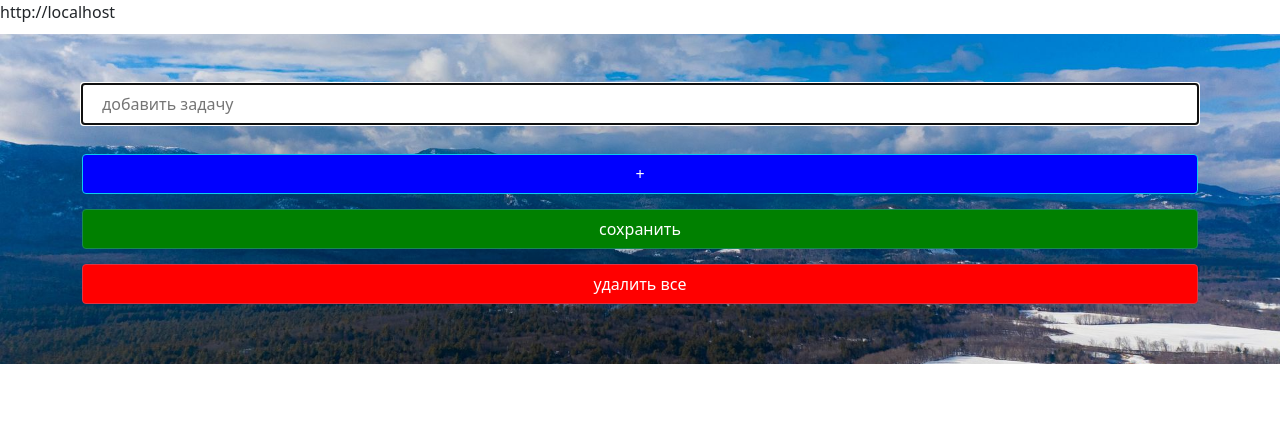
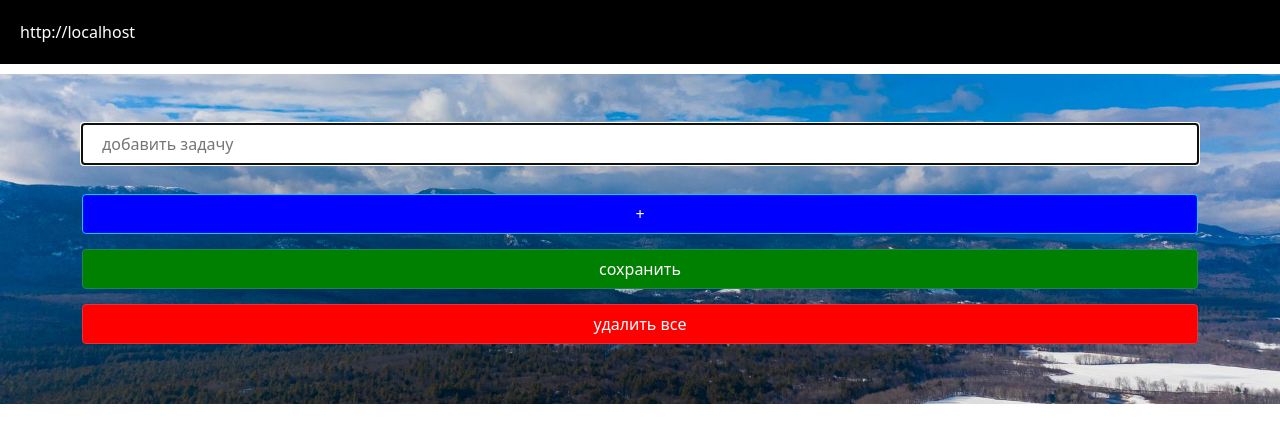
Before and after one commit to GurnikVitaliy/to-do, a plain HTML site: page index.html in a window 1280 px wide. Drawn offline with nearby package versions, Linux system fonts and the light colour scheme.

Commit message:
Update style.css

```diff
--- a/style.css
+++ b/style.css
@@ -73,7 +73,11 @@
     color: #fff;
     height: 40px;
 }
-
+.ip {
+   background-color: black;
+   color: #fff;
+   padding: 20px;
+}
 /* @media (max-width: 960px) {
 
 } */
```
